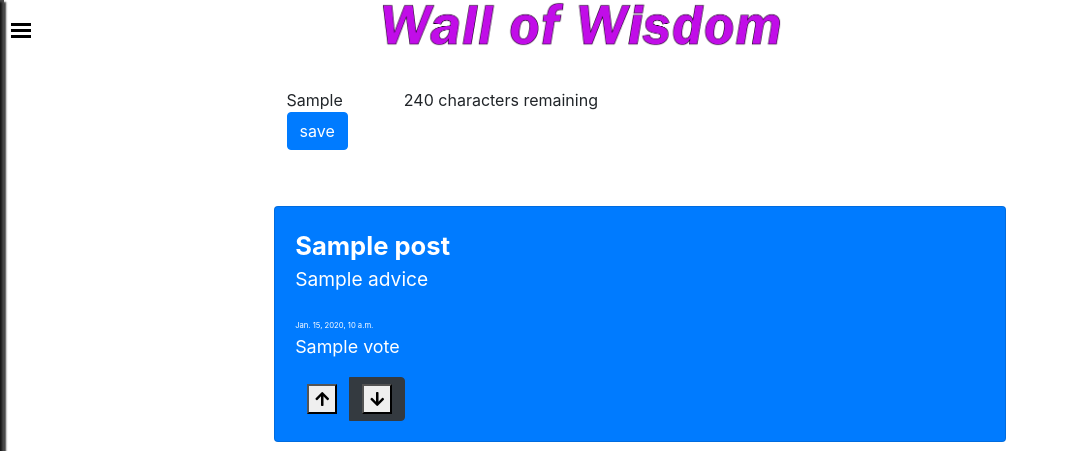
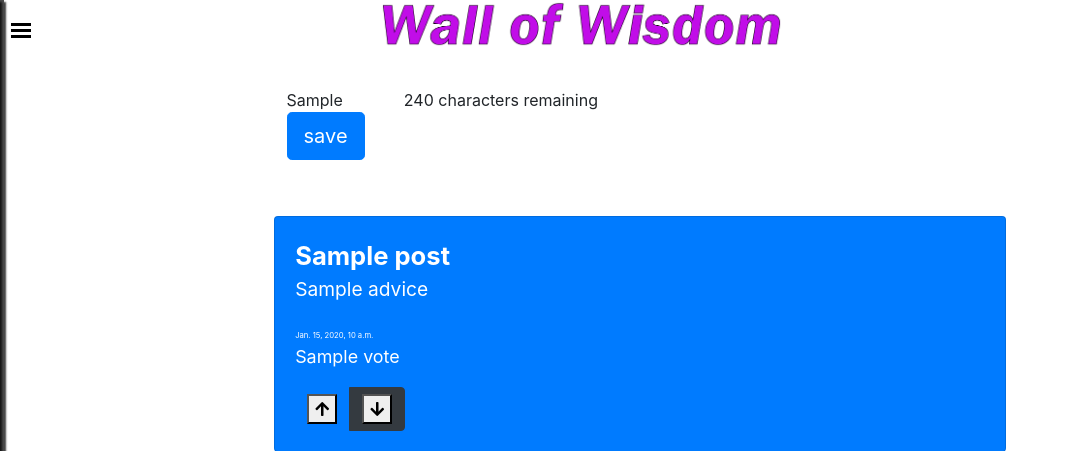
Before and after one commit to nh916/wallsof-public, a Django app: template templates/wallOf/advice.html in a window 1280 px wide. Shown: the top 451 px of the page, without its empty margins (0-1069 px from the left). Run offline with Django 3.2, Linux system fonts and the light colour scheme; the template is opened without the code that fills it: most values are stand-ins (such as "Sample title", 1, 10 or a date in 2020); some libraries are stand-ins or nearby versions; some web fonts are replaced.

Commit message:
larger btn

```diff
--- a/templates/Base_All.html
+++ b/templates/Base_All.html
@@ -184,7 +184,7 @@
                 <br>
 
                 <input type="submit" hidden name="posted" value="this_post">
-                <button type="submit" class="btn btn-primary" style="size: 20rem" name="postings">save
+                <button type="submit" class="btn btn-primary btn-lg" style="size: 20rem" name="postings">save
                 </button>
                 <br>
                 <br>
```
Also changed, not shown: requirements.txt (+40 -11 lines).
